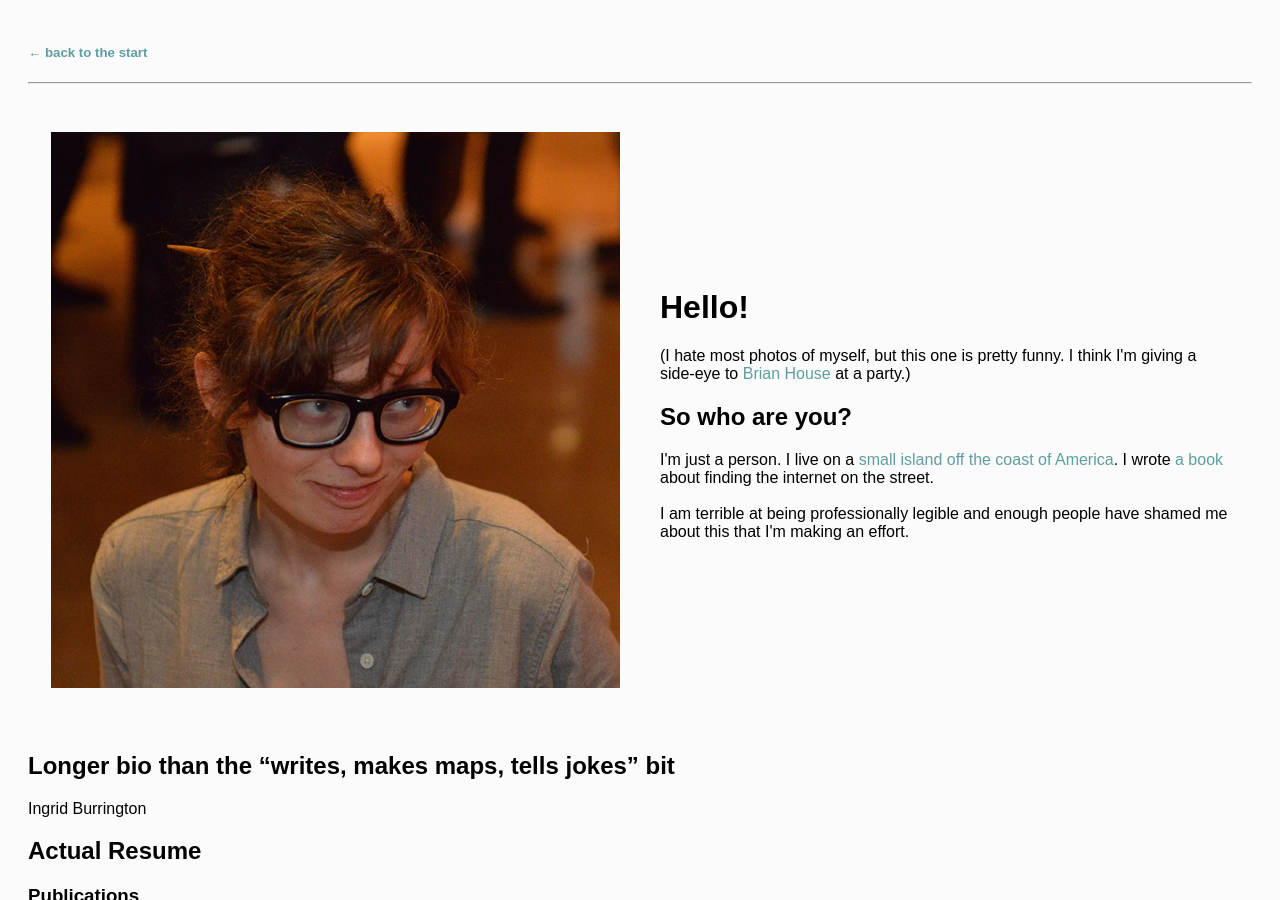
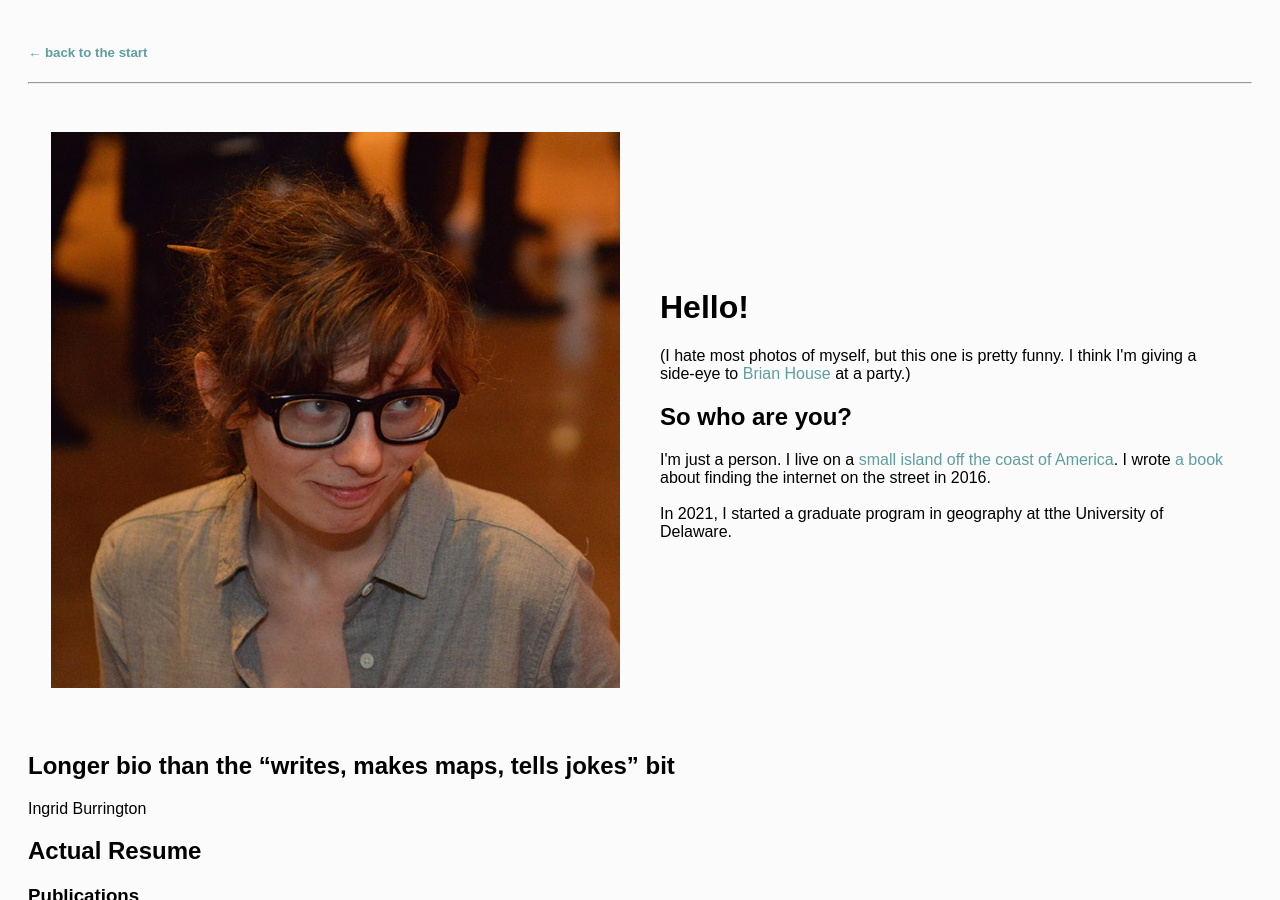
Before and after one commit to lifewinning/lifewinning, a Jekyll site: the page built from resume.md, in a window 1280 px wide and 900 px high. Built offline with Jekyll 4.4.1, drawn with Linux system fonts in a browser that asks for light colours.

Commit message:
add school

```diff
--- a/resume.md
+++ b/resume.md
@@ -3,7 +3,7 @@ layout: resume
 title: Hello!
 photo: for_sure_man.jpg
 permalink: /resume/
-who: "I'm just a person. I live on a <a href=https://www.youtube.com/watch?v=QI4NvgpjXYo>small island off the coast of America</a>. I wrote <a href=http://mhpbooks.com/books/networks-of-new-york/>a book</a> about finding the internet on the street.<br><br>I am terrible at being professionally legible and enough people have shamed me about this that I'm making an effort."
+who: "I'm just a person. I live on a <a href=https://www.youtube.com/watch?v=QI4NvgpjXYo>small island off the coast of America</a>. I wrote <a href=http://mhpbooks.com/books/networks-of-new-york/>a book</a> about finding the internet on the street in 2016.<br><br>In 2021, I started a graduate program in geography at tthe University of Delaware."
 ---
 
 ## Longer bio than the "writes, makes maps, tells jokes" bit
```
